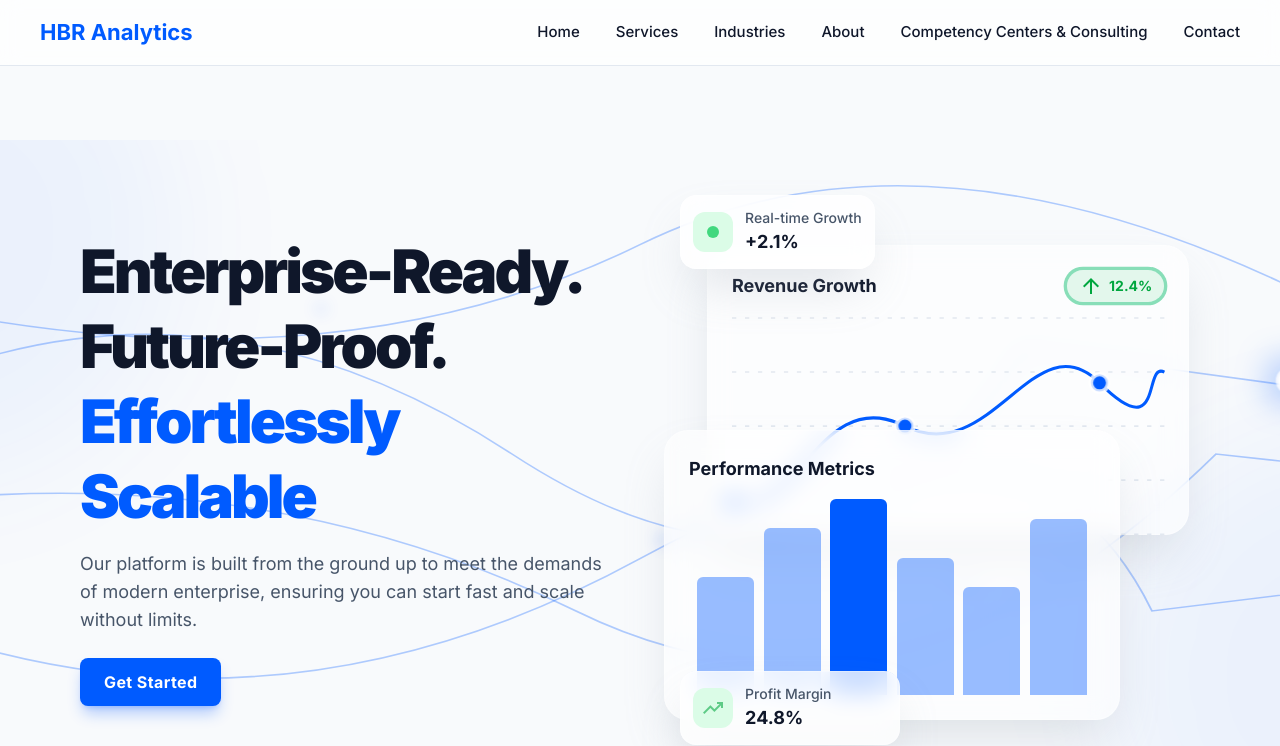
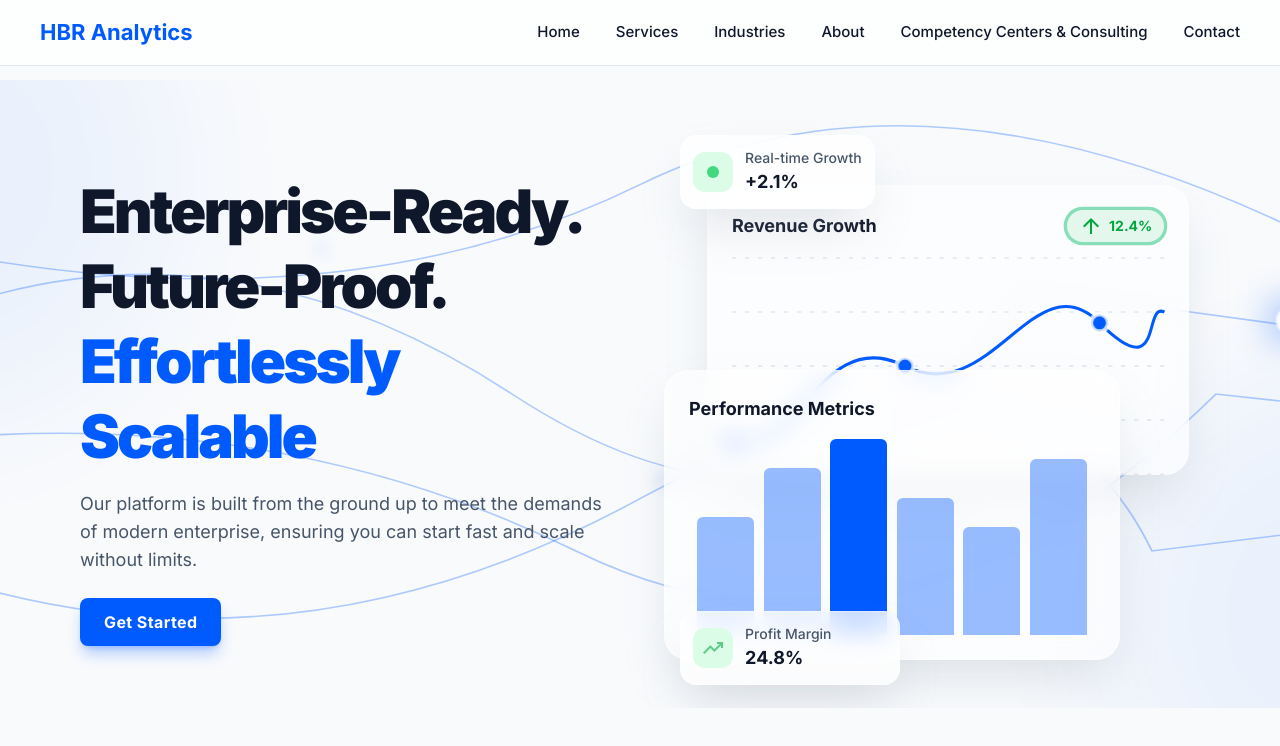
Before and after one commit to thirumaleshthiru/hbr-analytics-2, a React (Vite) app: page / in a window 1280 px wide. Shown: the top 746 px of the page. Built offline with nearby package versions, Linux system fonts and the light colour scheme.

Commit message:
version 4 - completed home page

```diff
--- a/src/pages/Home.tsx
+++ b/src/pages/Home.tsx
@@ -11,7 +11,7 @@ function Home() {
   return (
     <div className="relative flex min-h-screen w-full flex-col overflow-x-hidden" style={{ background: 'var(--bg-color)' }}>
       <div className="layout-container flex h-full grow flex-col" style={{ background: 'var(--bg-color)' }}>
-        <main className="flex-1" style={{ paddingTop: '60px', background: 'var(--bg-color)' }}>
+        <main className="flex-1" style={{ background: 'var(--bg-color)' }}>
           <div className="relative w-full overflow-hidden" style={{ background: 'var(--bg-color)' }}>
             <HeroSection />
           </div>
```
